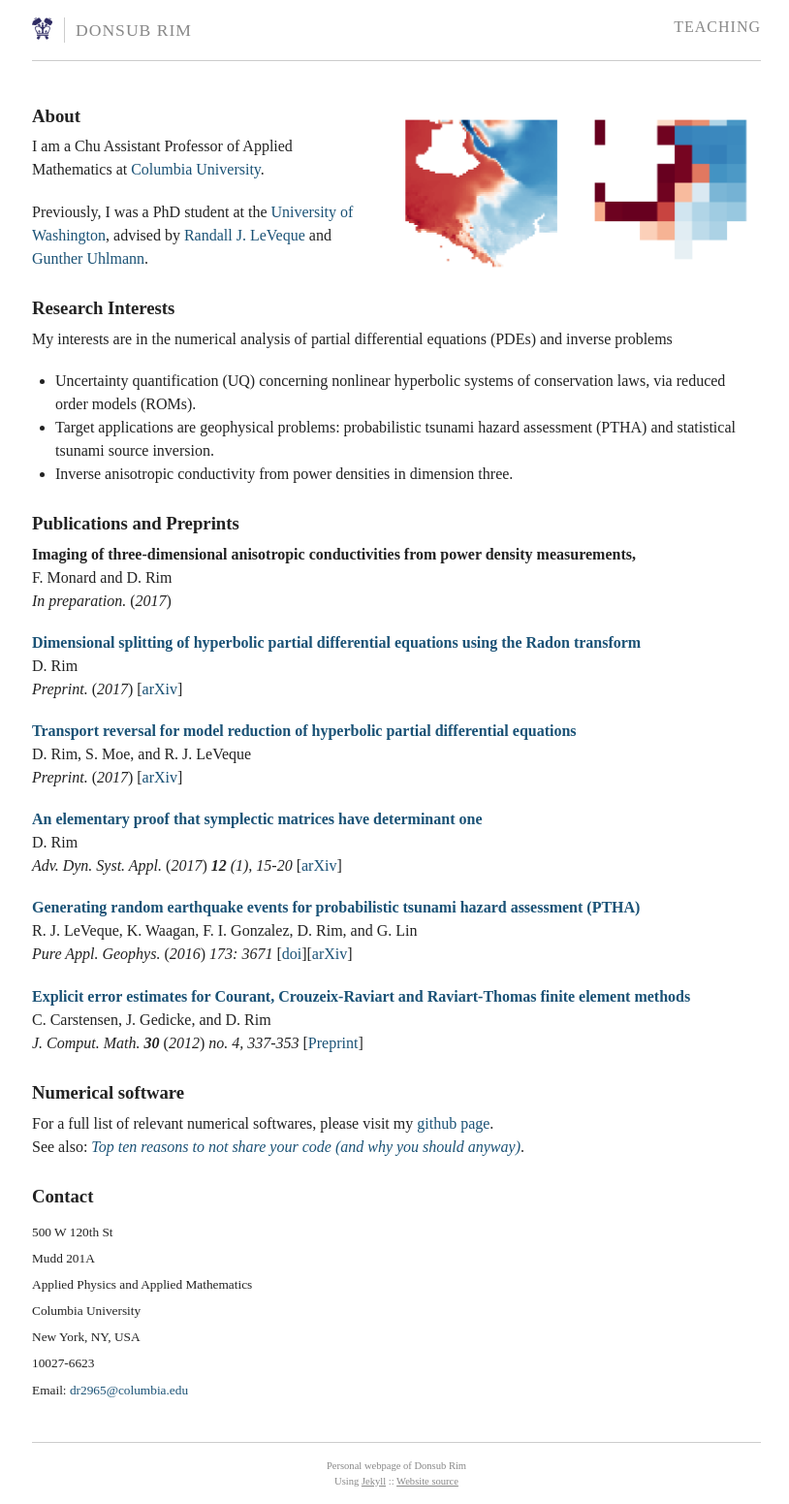
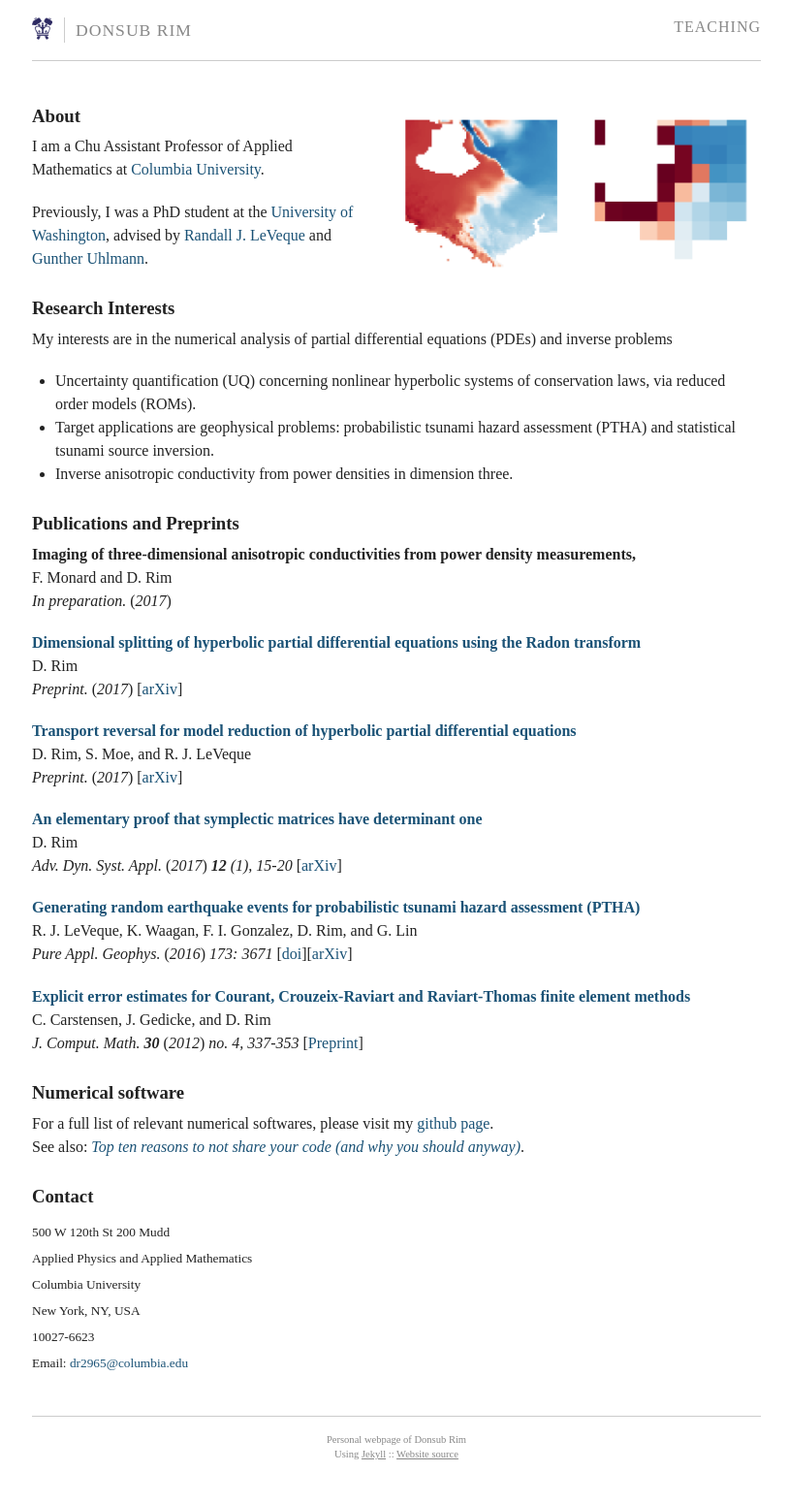
Before and after one commit to dsrim/dsrim.github.io, a Jekyll site: the page built from index.md, in a window 1280 px wide. Shown: the whole page at 97% size, without its empty margins (231-1045 px from the left). Built offline with Jekyll 4.4.1, drawn with Linux system fonts in a browser that asks for light colours; after the commit the page ends 1524 px from its top, so only the background shows below that.

Commit message:
changed address to 200 Mudd

```diff
--- a/index.md
+++ b/index.md
@@ -96,8 +96,7 @@ See also:
 [*Top ten reasons to not share your code (and why you should anyway)*](https://sinews.siam.org/Details-Page/top-ten-reasons-to-not-share-your-code-and-why-you-should-anyway).
 
 ### Contact
-<sub>500 W 120th St<br />
-Mudd 201A<br />
+<sub>500 W 120th St 200 Mudd<br />
 Applied Physics and Applied Mathematics <br />
 Columbia University<br />
 New York, NY, USA <br />
```
